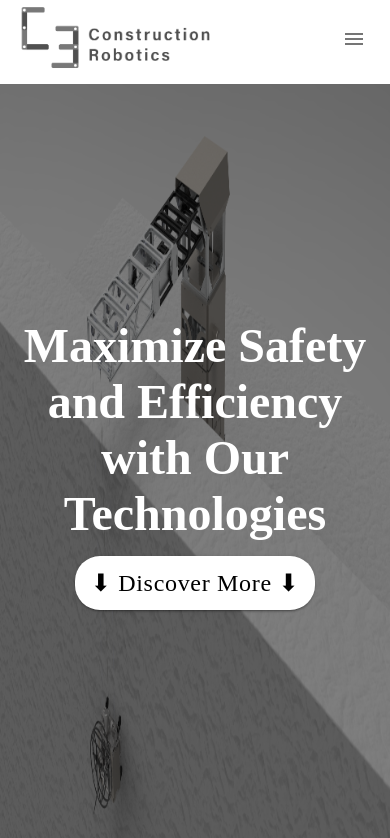
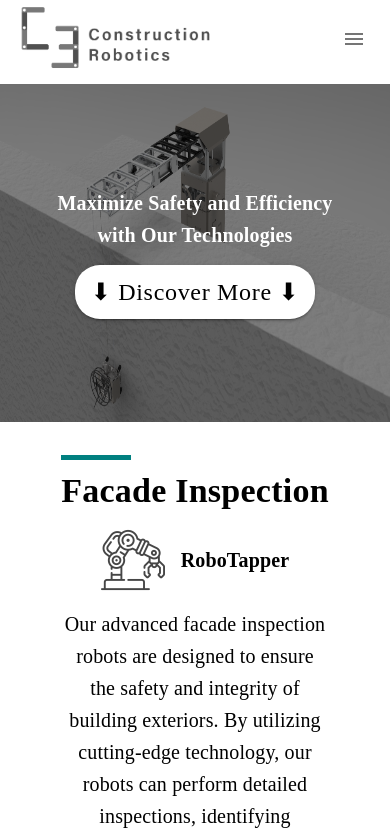
Before and after one commit to c3roboticshk/c3roboticshk.github.io, a React (Create React App) app: page / in a window 390 px wide. Shown: the top 838 px of the page. Built offline with nearby package versions, Linux system fonts and the light colour scheme.

Commit message:
update home page img ratio

```diff
--- a/src/pages/Home.js
+++ b/src/pages/Home.js
@@ -1,12 +1,15 @@
 import Container from "@mui/material/Container";
 import Typography from "@mui/material/Typography";
 import Button from "@mui/material/Button";
+import { useMediaQuery } from "@mui/material";
 
 import AnimatedImage from "../components/AnimatedImage";
 import InspectionIntro from "../components/InspectionIntro";
 import PaintingIntro from "../components/PaintingIntro";
 
 function Home() {
+    const isMobile = useMediaQuery('(max-aspect-ratio: 1/1)');
+
 
     function scrollDown() {
         window.scrollTo({
@@ -23,11 +26,14 @@ function Home() {
                     display: 'flex',
                     alignItems: 'center',
                     justifyContent: 'center',
-                    height: '90vh',
+                    height: '40vh',
                     width: '100%',
                     //bgcolor: "blue",
                     minWidth: '100%',
-                    overflow: 'hidden'
+                    overflow: 'hidden',
+                    '@media (min-aspect-ratio: 1/1)': {
+                        height: '90vh', // Height for when window width >= window height
+                    },
                 }}
             >
                 <AnimatedImage />
@@ -39,13 +45,16 @@ function Home() {
                         flexDirection: 'column',
                         alignItems: 'center',
                         justifyContent: 'center',
-                        height: '90vh',
+                        height: '40%',
+                        '@media (min-aspect-ratio: 1/1)': {
+                            height: '90vh', // Height for when window width >= window height
+                        },
                         minWidth: '100%',
                         bgcolor: 'rgba(0, 0, 0, 0.5)'
                     }}
                 >
                     <Typography
-                        variant="h3"
+                        variant={isMobile ? "h6" : "h3"}
                         sx={{
                             color: 'white',
                             fontWeight: 'bold',
```
